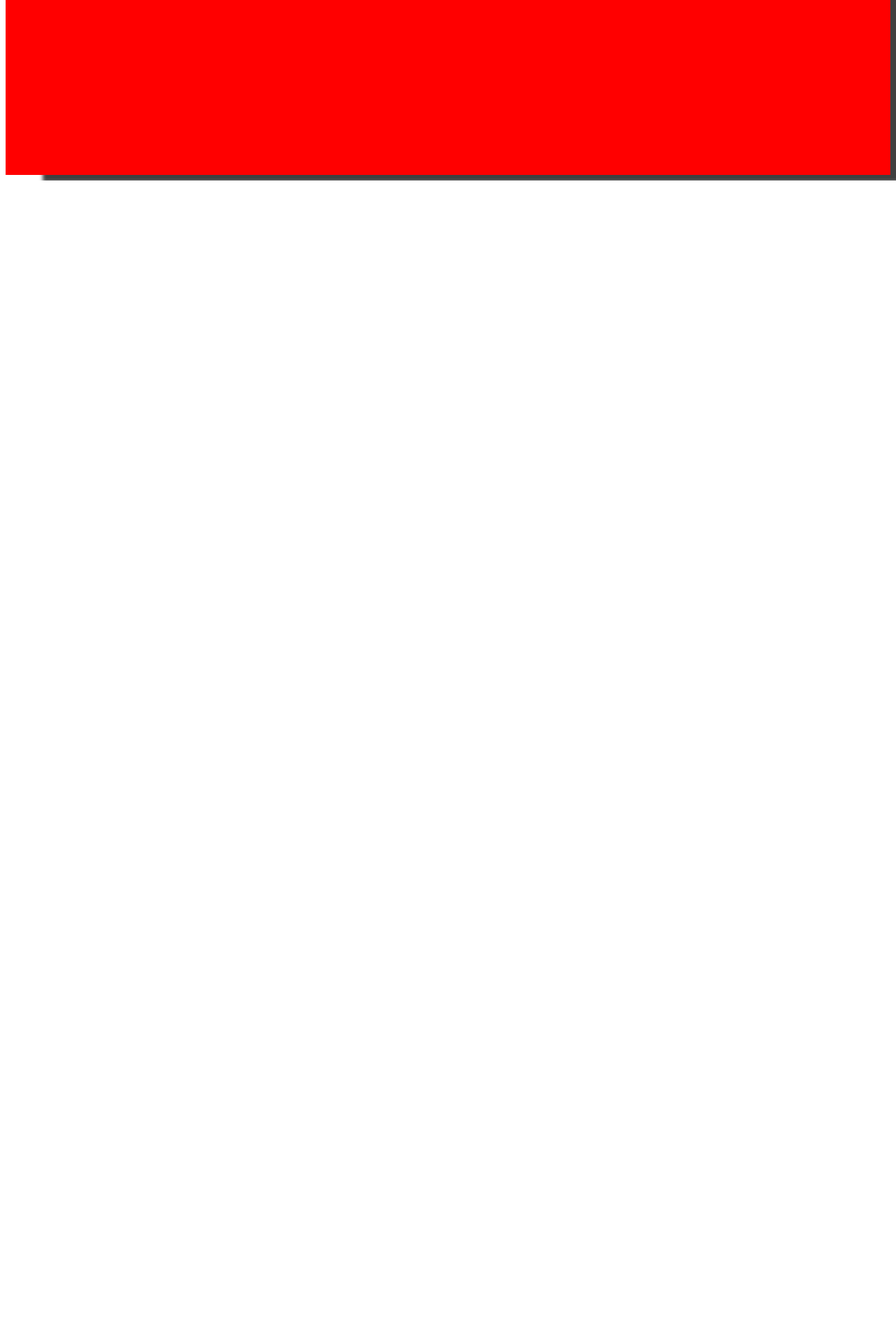
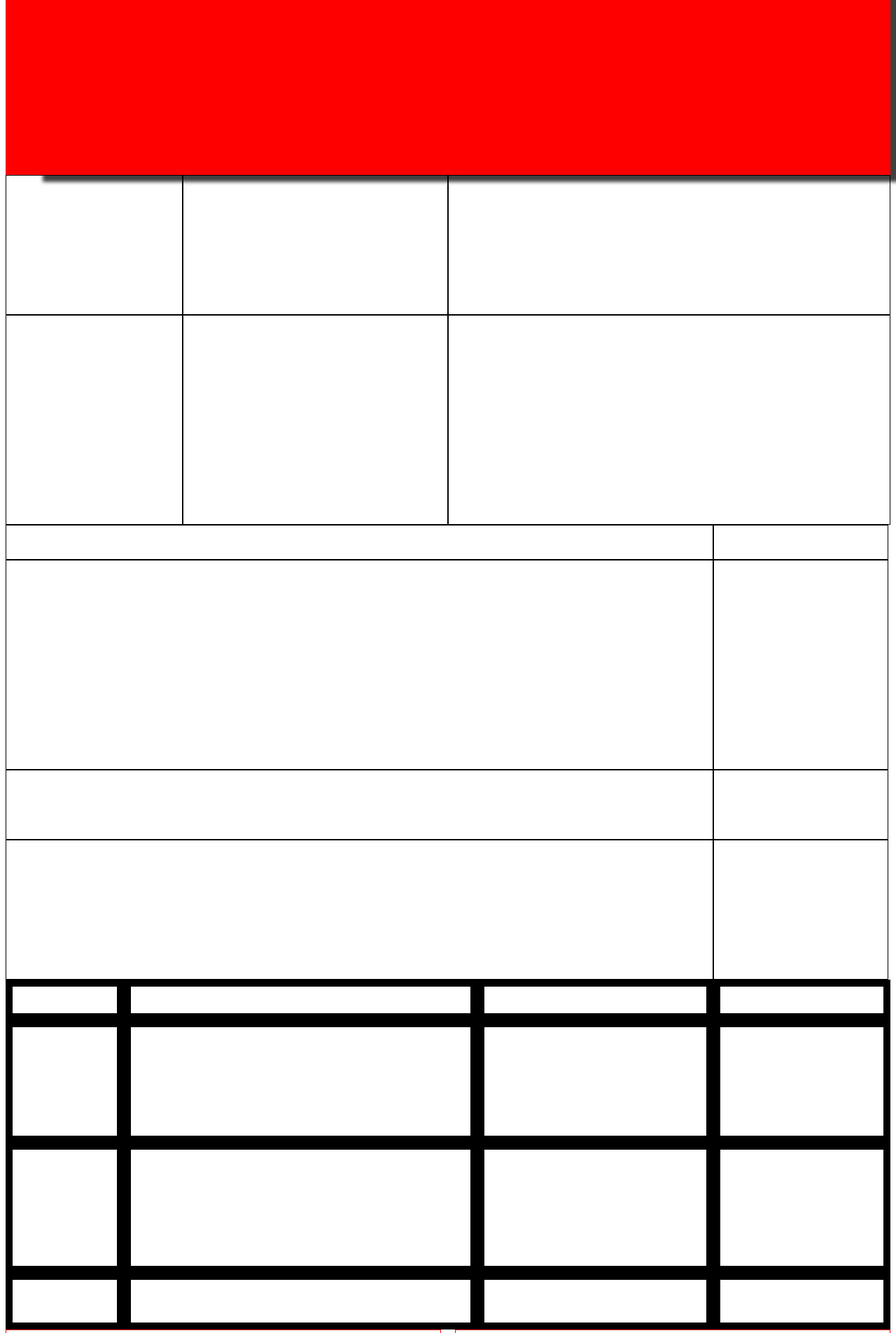
Before and after one commit to MeluFernandez/FULLSTACK, a PHP site: page / in a window 1280 px wide. Shown: the part 4117-6022 px from the top of the page at 70% size. Before the commit the page ends 4375 px from the top, so only its background shows below. Run offline with PHP 8.4, Linux system fonts and the light colour scheme.

Commit message:
20231005

```diff
--- a/Proyecto Inicio/index.html
+++ b/Proyecto Inicio/index.html
@@ -222,6 +222,7 @@
           <h3>Madrid</h3>
           <p>Calle Hospital 2 28012, Madrid, Madrid.</p>
          </div>
+
         </div>
 
       </div>
--- a/pontealdia/index.html
+++ b/pontealdia/index.html
@@ -182,5 +182,71 @@
     </section>
 
 
+
+    <!-- EJERCICIO GRID -->
+
+    <!-- EJERCICIO 1 -->
+
+    <section class="ejercicioGrid1">
+
+      <div></div>
+      <div></div>
+      <div></div>
+      <div></div>
+      <div></div>
+      <div></div>
+
+    </section>
+
+    <!-- EJERCICIO 2 -->
+
+    <section class="ejercicioGrid2">
+
+      <div></div>
+      <div></div>
+      <div></div>
+      <div></div>
+      <div></div>
+      <div></div>
+      <div></div>
+      <div></div>
+
+    </section>
+
+    <!-- EJERCICIO FRACCIONES 3 -->
+
+    <section class="ejercicioFracciones">
+
+      <div></div>
+      <div></div>
+      <div></div>
+      <div></div>
+      <div></div>
+      <div></div>
+      <div></div>
+      <div></div>
+      <div></div>
+      <div></div>
+      <div></div>
+      <div></div>
+      <div></div>
+      <div></div>
+      <div></div>
+      <div></div>
+
+    </section>
+
+
+    <!-- EJERCICIO REPEAT 4-->
+
+    <section class="ejercicioRepeat">
+
+      <div></div>
+      <div></div>
+      <div></div>
+      <div></div>
+
+    </section>
+
   </body>
 </html>
--- a/pontealdia/style.css
+++ b/pontealdia/style.css
@@ -283,3 +283,63 @@ box-shadow: 53px 10px 5px 0px rgba(0,0,0,0.75);
     position: absolute; /*ABSOLUTE ES EL QUE SE MUEVE*/
 
 }
+
+/* EJERCICIO GRID */
+
+/* EJERCICIO 1 */
+
+.ejercicioGrid1 div {
+    border: 1px solid black;
+}
+
+.ejercicioGrid1 {
+    display: grid;
+    grid-template-rows: 200px 300px;
+    grid-template-columns: 20% 30% 50%;
+
+}
+
+/* EJERCICIO 2 */
+
+.ejercicioGrid2 div {
+    border: 1px solid black;
+}
+
+.ejercicioGrid2 {
+    display: grid;
+    grid-template-rows: 50px 300px 100px 200px;
+    grid-template-columns: 80% 250px;
+    /* grid-template-columns: 50% 50%;
+    grid-template-columns: 1fr 1fr; */
+
+}
+
+/* EJERCICIO FRACCIONES 3 */
+
+.ejercicioFracciones div {
+    border: 10px solid black;
+}
+
+.ejercicioFracciones {
+    display: grid;
+    height: 500px;
+    grid-template-rows: 5fr 15fr 16fr 7fr;
+    grid-template-columns: 1fr 3fr 2fr 1.5fr;
+}
+
+/* EJERCICIO REPEAT 4 */
+
+.ejercicioRepeat div {
+    border: 1px solid red;
+}
+
+.ejercicioRepeat {
+    display: grid;
+    height: 300px;
+    /* grid-template-rows:2fr 2fr;
+    grid-template-columns: 1fr 1fr; */
+    grid: 2fr 2fr/ 1fr 1fr;
+    /* column-gap: 20px;
+    row-gap: 20px; */
+    gap: 20px;
+}
```
Also changed, not shown: Proyecto Inicio/CSS/style.css (+38 -26 lines).
